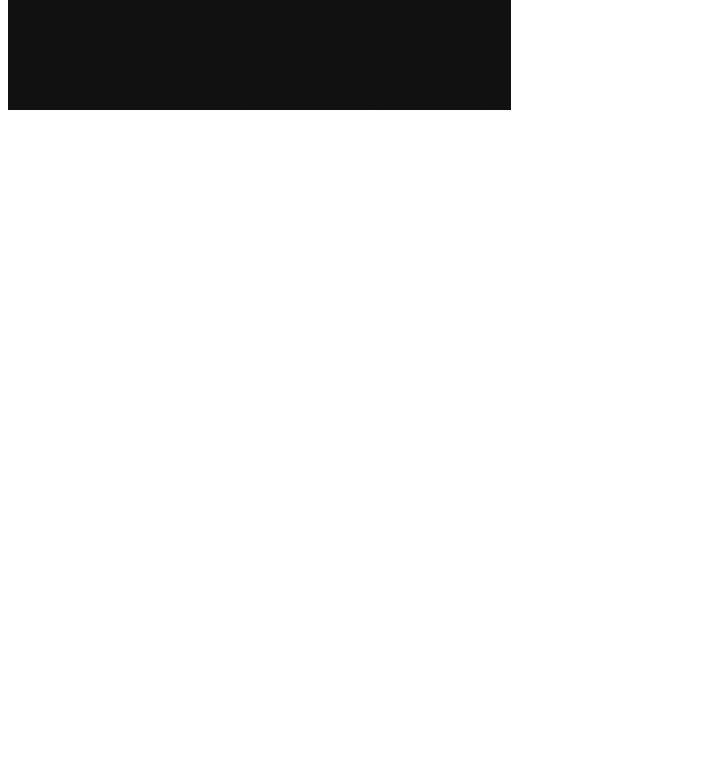
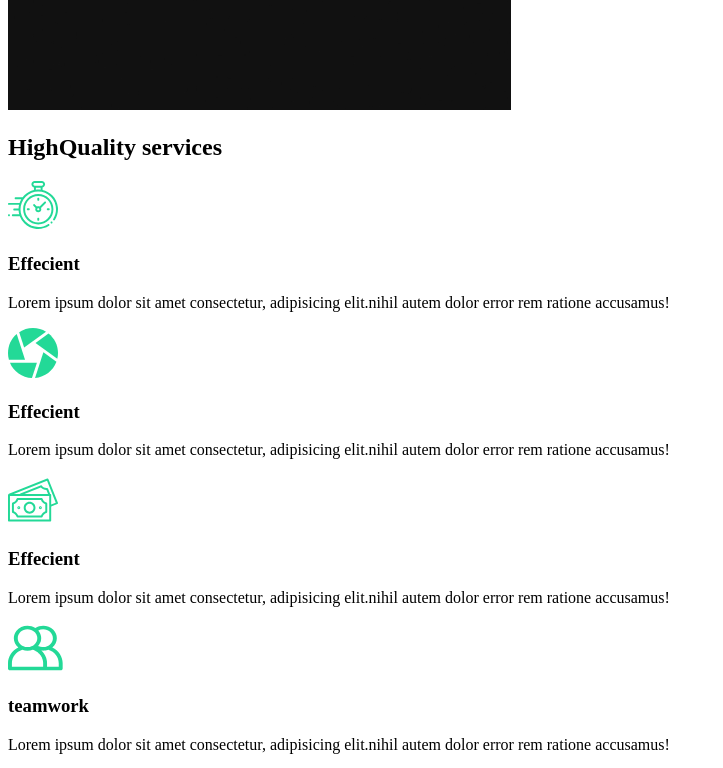
Before and after one commit to Kapibarra/photographerportfolio, a React (Create React App) app: page / in a window 1280 px wide. Shown: the part 860-1628 px from the top of the page, without its empty margins (0-723 px from the left). Before the commit the page ends 982 px from the top, so only its background shows below. Built offline with nearby package versions, Linux system fonts and the light colour scheme.

Commit message:
services

```diff
--- /dev/null
+++ b/src/components/ServicesSection.js
@@ -0,0 +1,52 @@
+import React from 'react'
+//Import icons
+import clock from '../img/clock.svg'
+import diaphragm from '../img/diaphragm.svg'
+import money from '../img/money.svg'
+import teamwork from '../img/teamwork.svg'
+import home2 from '../img/home2.png'
+
+
+const ServicesSection = () => {
+    return (
+<div className="services">
+    <div className="description">
+        <h2>High<span>Quality </span> services</h2>
+        <div className="cards">
+            <div className="card">
+                <div className="icon">
+                    <img src={clock}></img>
+                    <h3>Effecient</h3>
+                </div>
+                <p>Lorem ipsum dolor sit amet consectetur, adipisicing elit.nihil autem dolor error rem ratione accusamus!</p>
+            </div>
+            <div className="card">
+                <div className="icon">
+                    <img src={diaphragm}></img>
+                    <h3>Effecient</h3>
+                </div>
+                <p>Lorem ipsum dolor sit amet consectetur, adipisicing elit.nihil autem dolor error rem ratione accusamus!</p>
+            </div>
+            <div className="card">
+                <div className="icon">
+                    <img src={money}></img>
+                    <h3>Effecient</h3>
+                </div>
+                <p>Lorem ipsum dolor sit amet consectetur, adipisicing elit.nihil autem dolor error rem ratione accusamus!</p>
+            </div>
+            <div className="card">
+                <div className="icon">
+                    <img src={teamwork}></img>
+                    <h3>teamwork</h3>
+                </div>
+                <p>Lorem ipsum dolor sit amet consectetur, adipisicing elit.nihil autem dolor error rem ratione accusamus!</p>
+            </div>
+        </div>
+    </div>
+    <div className="image">
+        <img src={home2}></img>
+    </div>
+</div>
+    )
+}
+export default ServicesSection
--- a/src/pages/AboutUs.js
+++ b/src/pages/AboutUs.js
@@ -1,10 +1,14 @@
 import React from 'react'
 //Page components
 import AboutSection from '../components/AboutSection'
+import ServicesSection from '../components/ServicesSection'
 
 const AboutUs = () => {
     return (
+        <>
 <AboutSection />
+<ServicesSection />
+</>
     )
 }
 
```
